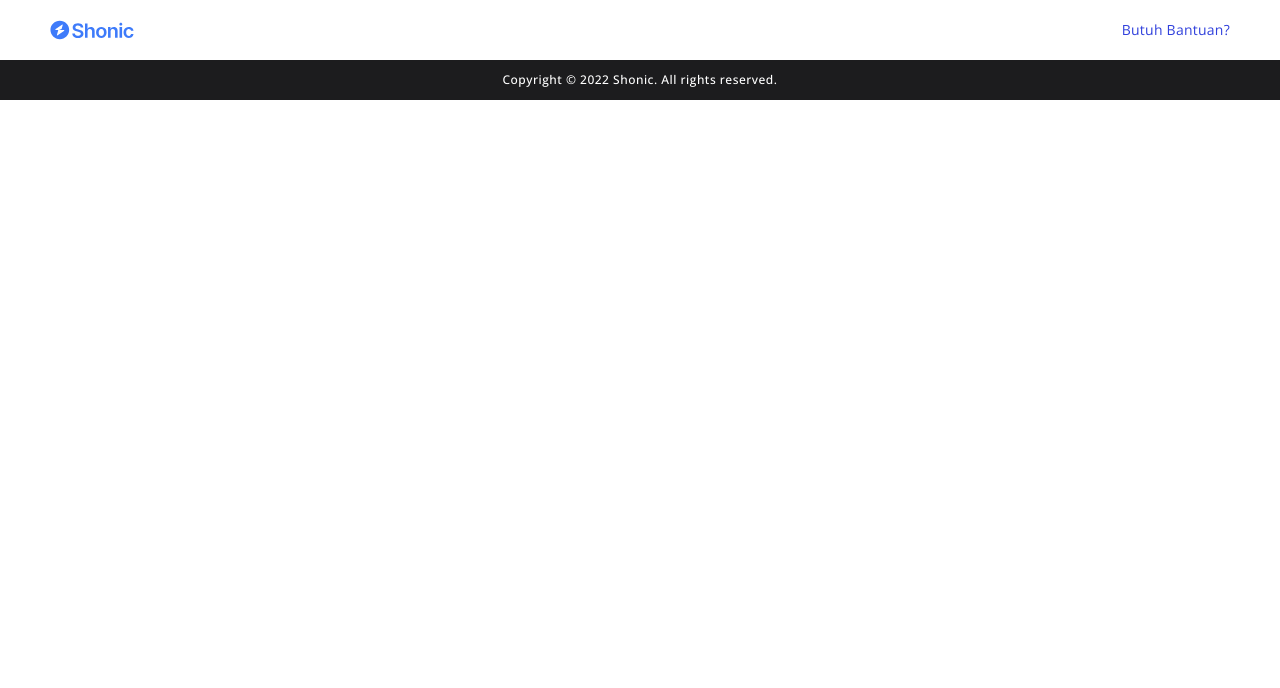
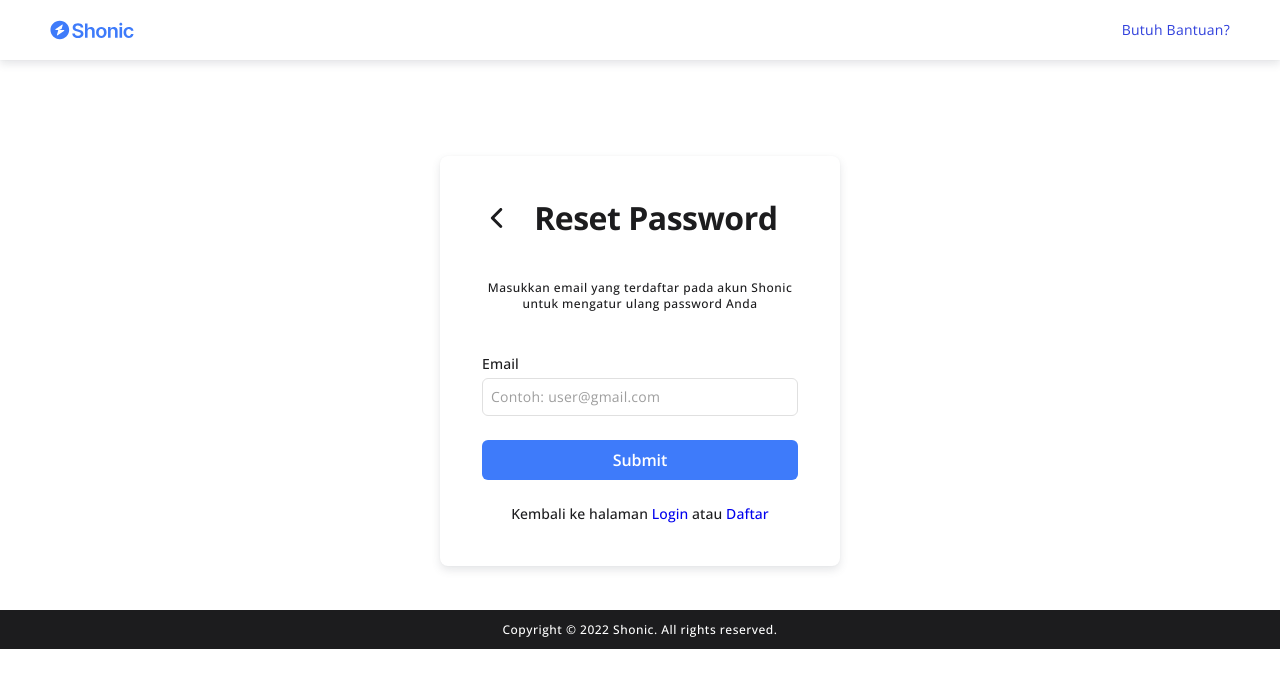
Before and after one commit to firdhair/shonic-webapp, a React (Create React App) app: page /resetpass in a window 1280 px wide. Shown: the top 688 px of the page. Built offline with nearby package versions, Linux system fonts and the light colour scheme.

Commit message:
fixed scss a bit

```diff
--- a/src/App.js
+++ b/src/App.js
@@ -6,10 +6,12 @@ import Home from './pages/home_page/Home';
 import FotAuth from '../src/components/auth_component/FotAuth';
 import NavAuth from '../src/components/auth_component/NavAuth';
 import ResetPassDone from '../src/components/auth_component/ResetPassDone';
-/* import ResetPassNext from '../../components/auth_component/ResetPassNext'; */
-/* import ResetPass from '../../components/auth_component/ResetPass'; */
+import ResetPassNext from '../src/components/auth_component/ResetPassNext';
+import ResetPass from '../src/components/auth_component/ResetPass';
+
 //css
 import styles from '../src/pages/auth_page/Auth.module.scss';
+
 //react router
 import Login from '../src/components/auth_component/Login';
 import Register from '../src/components/auth_component/Register';
@@ -23,6 +25,7 @@ function App() {
         <Route index element={<Home/>}></Route>
         <Route path="login" element={<Login/>}></Route>
         <Route path="register" element={<Register/>}></Route>
+        <Route path="resetpass" element={<ResetPass/>}></Route>
       </Route>
     </Routes>
     <FotAuth />
--- a/src/components/auth_component/Login.module.scss
+++ b/src/components/auth_component/Login.module.scss
@@ -1,4 +1,4 @@
-@use '../../mixin.scss' as mixin;
+@use "../../mixin.scss" as mixin;
 
 .outer {
   width: 100%;
@@ -98,6 +98,7 @@
     display: block;
     margin-top: 24px;
     width: 100%;
+    cursor: pointer;
     padding-block: 8px;
     border-radius: 6px;
     background-color: mixin.$primary-button;
--- a/src/components/auth_component/LoginNext.module.scss
+++ b/src/components/auth_component/LoginNext.module.scss
@@ -1,4 +1,4 @@
-@use '../../mixin.scss' as mixin;
+@use "../../mixin.scss" as mixin;
 
 .outer {
   width: 100%;
@@ -120,6 +120,7 @@
     width: 100%;
     padding-block: 8px;
     border-radius: 6px;
+    cursor: pointer;
     background-color: mixin.$primary-button;
     color: mixin.$neutral-100;
     text-transform: capitalize;
--- a/src/components/auth_component/Register.module.scss
+++ b/src/components/auth_component/Register.module.scss
@@ -1,4 +1,4 @@
-@use '../../mixin.scss' as mixin;
+@use "../../mixin.scss" as mixin;
 
 .outer {
   width: 100%;
@@ -110,6 +110,7 @@
     color: mixin.$neutral-100;
     text-transform: capitalize;
     border: none;
+    cursor: pointer;
     &:hover {
       background-color: mixin.$primary-hover;
       transition: background-color 0.2s ease-in-out;
--- a/src/components/auth_component/ResetPass.js
+++ b/src/components/auth_component/ResetPass.js
@@ -2,6 +2,8 @@
 import styles from './ResetPass.module.scss';
 //react router
 import { LeftButton } from '../../images/icons/ShonicIcon';
+// router
+import { Link } from 'react-router-dom';
 
 const ResetPass = () => {
   return (
@@ -25,7 +27,8 @@ const ResetPass = () => {
           </form>
 
           {/* DAFTAR */}
-          <p className={`${styles.daftar} medium-14`}>Kembali ke halaman Login atau DaftarTidak menerima kode verifikasi?</p>
+          <p className={`${styles.daftar} medium-14`}>Kembali ke halaman
+          <Link to="/login"> Login</Link> atau <Link to="/register">Daftar</Link></p>
         </div>
       </div>
     </div>
--- a/src/components/auth_component/ResetPass.module.scss
+++ b/src/components/auth_component/ResetPass.module.scss
@@ -1,4 +1,4 @@
-@use '../../mixin.scss' as mixin;
+@use "../../mixin.scss" as mixin;
 
 .outer {
   width: 100%;
@@ -18,7 +18,6 @@
   .flexcontainer {
     padding-top: 56px;
     width: 100%;
-
     height: auto;
     display: flex;
     flex-direction: column;
@@ -41,7 +40,9 @@
 
     .flexbottom {
       flex-basis: 100%;
+      min-width: 30vw;
       margin-bottom: 24px;
+
       @include mixin.tablet {
         border-radius: 8px;
         padding: 42px;
@@ -120,6 +121,7 @@
     display: block;
     margin-top: 24px;
     width: 100%;
+    cursor: pointer;
     padding-block: 8px;
     border-radius: 6px;
     background-color: mixin.$primary-button;
--- a/src/global.scss
+++ b/src/global.scss
@@ -1,5 +1,5 @@
-@use './mixin.scss' as mixin;
-@import url('https://fonts.googleapis.com/css2?family=Open+Sans:ital,wght@0,300;0,400;0,500;0,600;0,700;0,800;1,300;1,400;1,500;1,600;1,700;1,800&display=swap');
+@use "./mixin.scss" as mixin;
+@import url("https://fonts.googleapis.com/css2?family=Open+Sans:ital,wght@0,300;0,400;0,500;0,600;0,700;0,800;1,300;1,400;1,500;1,600;1,700;1,800&display=swap");
 *,
 *:before,
 *:after,
@@ -7,7 +7,17 @@ body {
   box-sizing: border-box;
   margin: 0px;
   padding: 0px;
-  font-family: 'Open Sans', sans-serif;
+  font-family: "Open Sans", sans-serif;
+}
+
+* {
+  margin: 0;
+  padding: 0;
+  box-sizing: border-box;
+}
+
+html {
+  font-size: 62.5%;
 }
 
 .bold-36 {
@@ -113,6 +123,14 @@ body {
   letter-spacing: 0.5px;
 }
 
+a {
+  text-decoration: none;
+}
+
+ul {
+  list-style: none;
+}
+
 //------ responsive container ------//
 .container {
   padding: 20px;
```
